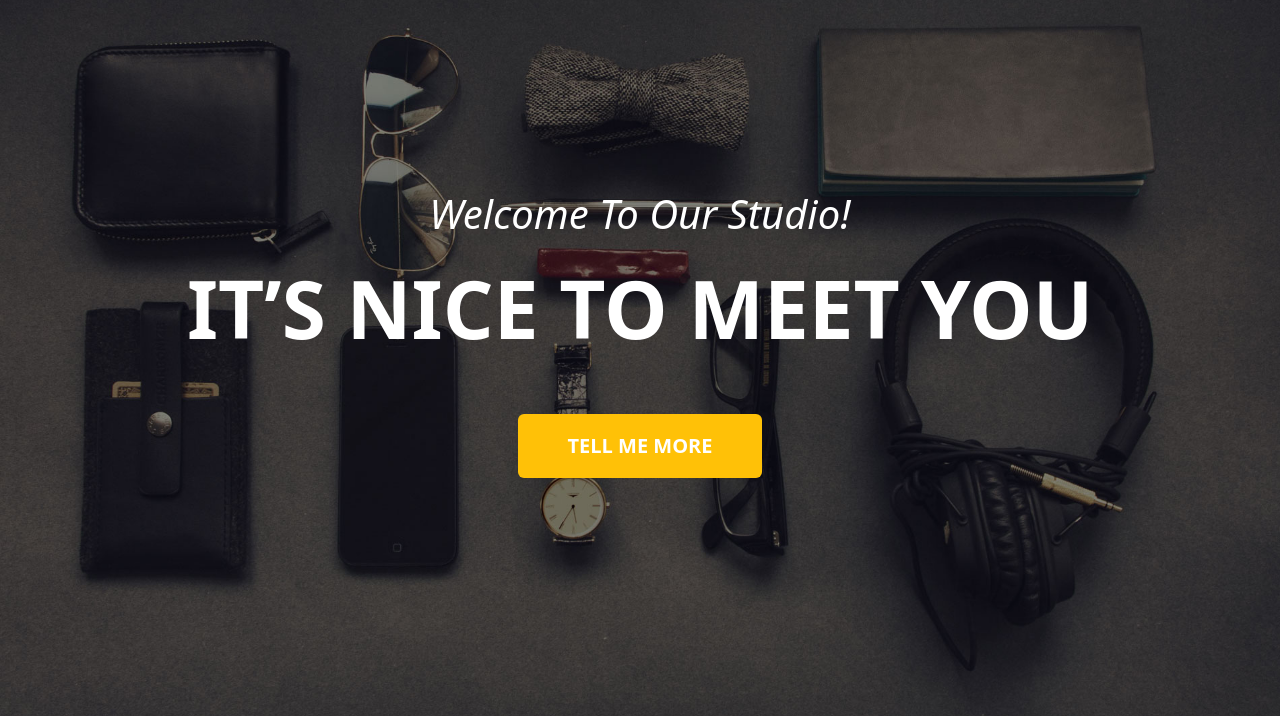
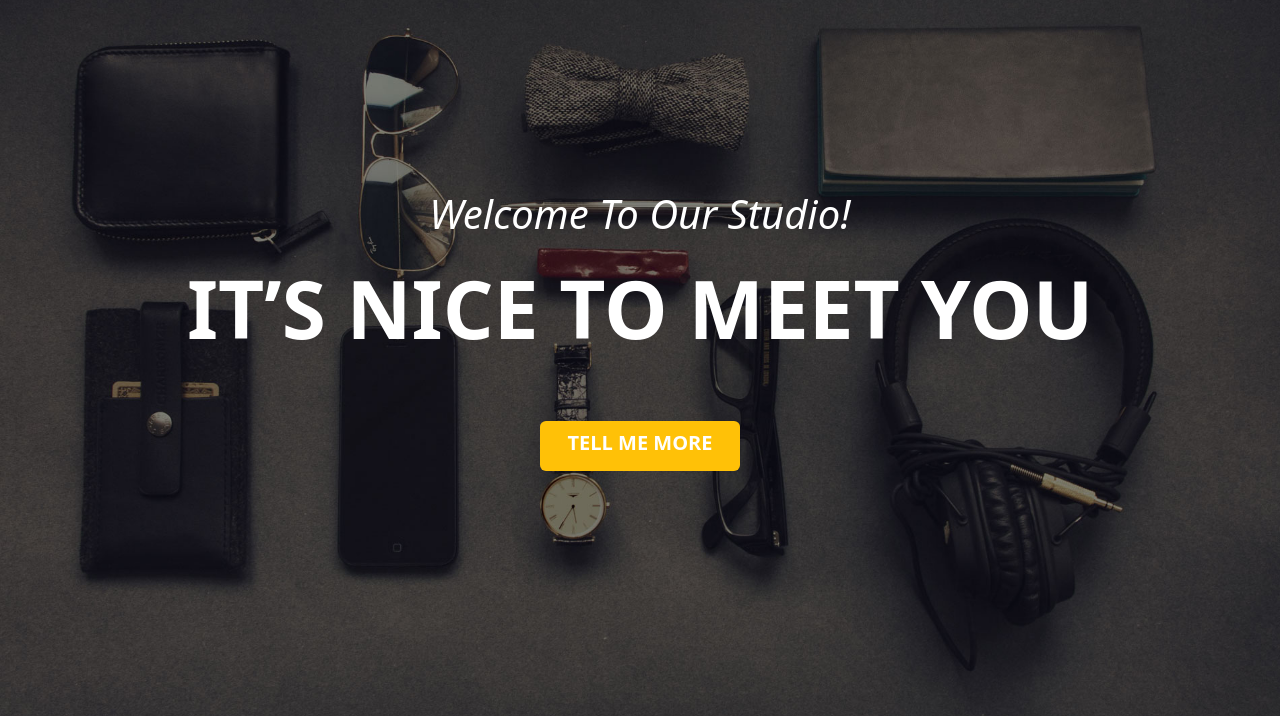
Before and after one commit to MohamedKozae/basic-structure, a plain HTML site: page index.html in a window 1280 px wide. Shown: the part 84-801 px from the top of the page. Drawn offline with Linux system fonts and the light colour scheme.

Commit message:
modified files

```diff
--- a/css/style.css
+++ b/css/style.css
@@ -25,19 +25,27 @@
 /* Start Header Style  */
 .mainhead{
     background-image: url(../assets/img/header-bg.jpg);
-    height: 100vh;
     background-size:cover;
     background-repeat: no-repeat;
     background-position: center center;
+    height: 100vh;
     text-align: center;
     color: white;
     display: flex;
     justify-content: center;
-    align-items: center;
+    align-items:center;
     font-size: 80px;
 }
 .mainhead .btn:hover{
     opacity: 0.8;
+}
+.mainhead div{
+    flex-direction: column;
+    align-items: center;
+}
+.mainhead a{
+    width: 200px;
+    height: 50px;
 }
 /* Start Services Style  */
 .services{
--- a/index.html
+++ b/index.html
@@ -48,10 +48,10 @@
     </nav>
     <!-- Start Header  -->
     <header class="mainhead">
-        <div class="container text-center">
+        <div class="container mhcontainer  text-center">
             <p class="fst-italic fs-1 mt-5 mb-1">Welcome To Our Studio!</p>
             <p class="text-uppercase fw-bold mb-2">It’s Nice To Meet You</p>
-            <a class="btn text-white text-uppercase bg-warning px-5 py-3 fw-bold fs-5">Tell Me More</a>
+            <a class="btn text-white text-uppercase bg-warning fw-bold fs-5">Tell Me More</a>
         </div>
     </header>
     <!-- Start Services  -->
```
